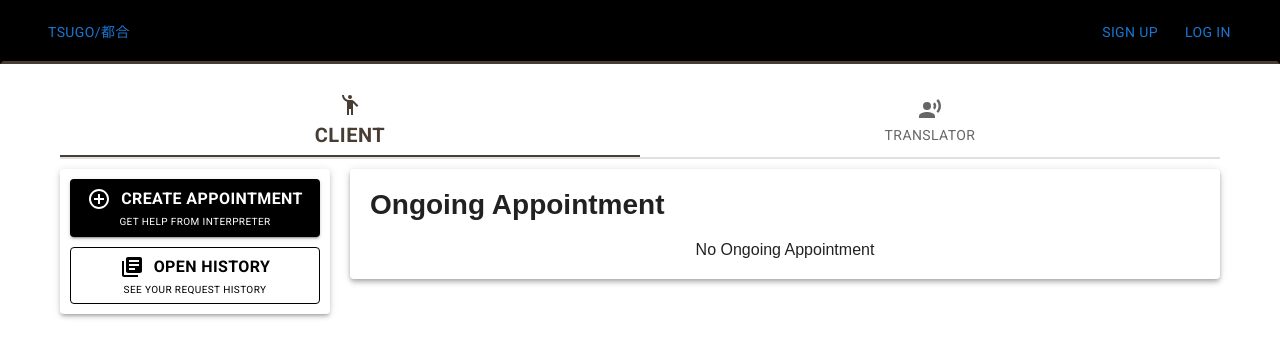
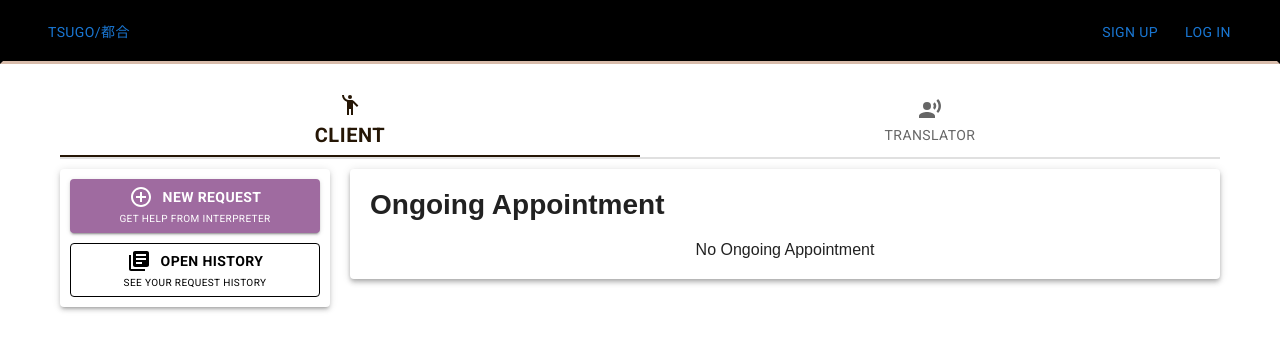
Before and after one commit to TSUGO-CORPORATED/tsugo-website, a Next.js app: page /dashboard in a window 1280 px wide. Shown: the top 358 px of the page. Built offline with nearby package versions, Linux system fonts and the light colour scheme; no server answers; sample sign-in values are in the browser's storage; a web font is replaced by a local one.

Commit message:
feat: add colors

```diff
--- a/src/app/dashboard/dashboard-card.tsx
+++ b/src/app/dashboard/dashboard-card.tsx
@@ -6,13 +6,12 @@ import { ContextVariables } from '../../context-variables';
 import Link from 'next/link';
 import axios from 'axios';
 import AppointmentBlock from '../global/appointment-block';
-import { buttonBlack, buttonWhite } from '@/muistyle';
+import { colorOffDark, colorOffLight, colorOffMid, buttonOffDark, buttonOffLight, buttonOffMid, buttonBlack, buttonWhite } from '@/muistyle';
 
 // IMPORT FROM MUI
 import Tabs from '@mui/material/Tabs';
 import Tab from '@mui/material/Tab';
 import Box from '@mui/material/Box';
-import Typography from '@mui/material/Typography';
 import EmojiPeopleIcon from '@mui/icons-material/EmojiPeople';
 import RecordVoiceOverIcon from '@mui/icons-material/RecordVoiceOver';
 import Button from '@mui/material/Button';
@@ -98,16 +97,13 @@ export default function DashboardCard(): JSX.Element {
                     variant='fullWidth'
                     TabIndicatorProps={{
                         sx: {
-                            bgcolor: '#483c33',
+                            bgcolor: colorOffDark,
                             // height: "10px",
                         }
                     }}
                     sx={{
-                        '.MuiTab-textColorPrimary': {
-                            // fontSize: 20,
-                        },
                         ".MuiTab-root.Mui-selected": {
-                            color: '#483c33',
+                            color: colorOffDark,
                             // backgroundColor: '#f3f3f3',
                             fontWeight: 'bold',
                             fontSize: 20,
@@ -124,10 +120,10 @@ export default function DashboardCard(): JSX.Element {
                         {tabValue === 0 && (
                             <>
                                 <Link href="/add-request" className='dashboard__card__role-content__button-column__link'>
-                                    <Button variant='contained' sx={buttonBlack} size='medium' className='dashboard__card__role-content__button-column__link__button'>
+                                    <Button variant='contained' sx={buttonOffMid} size='medium' className='dashboard__card__role-content__button-column__link__button'>
                                         <div className="dashboard__card__role-content__button-column__link__button__title">
                                             <AddCircleOutlineIcon />
-                                            <p>Create Appointment</p>
+                                            <p>New Request</p>
                                         </div>
                                         <p className="dashboard__card__role-content__button-column__link__button__desc">Get help from interpreter</p>
                                     </Button>
--- a/src/app/global/appointment-block.tsx
+++ b/src/app/global/appointment-block.tsx
@@ -31,12 +31,11 @@ export default function AppointmentBlock({appointment}: {appointment: Appointmen
                 const tempDateTime = appointment.appointmentDateTime;
                 // console.log(tempDateTime)
                 const dateObject = new Date(tempDateTime)
-                const convertedDateTime = tempDateTime ?format(dateObject, "EEE, dd MMM yy HH:mm") : null;
+                const convertedDateTime = tempDateTime ?format(dateObject, "EEE, dd MMM yy") : null;
 
                 return (
                     <div key={index} className='appointment-block'>
                         <Paper elevation={2}>
-                            {/* <Box sx={{ flexGrow: 1 }}> */}
                             <Grid container spacing={1}>
                                 <Grid xs={6}>
                                     <div className='appointment-block__info__row__piece'>
@@ -71,23 +70,24 @@ export default function AppointmentBlock({appointment}: {appointment: Appointmen
                                 <Grid xs={12}>
                                     <div className='appointment-block__info__row__piece'>
                                         <label className='appointment-block__info__row__piece__label'>Location:</label>
-                                            <p className='appointment-block__info__row__piece__data'>{appointment.locationName}</p>
+                                        <p className='appointment-block__info__row__piece__data'>{appointment.locationName ? appointment.locationName : '-' }</p>
                                     </div>
                                 </Grid>
                                 <Grid xs={12}>
+                                    <div className="appointment-block__detail">
                                         <Link href={{
                                             pathname: '/appointment-detail',
                                             query: {appointmentId: appointment.id}
-                                        }} className="appointment-block__detail-link">
-                                            <Button variant='contained' sx={buttonBlack} size='small' className="appointment-block__detail-link__button">
-                                                <div className="appointment-block__detail-link__button__text">
+                                        }} className="appointment-block__detail__link">
+                                            <Button variant='contained' sx={buttonBlack} size='small' className="appointment-block__detail__link__button">
+                                                <div className="appointment-block__detail__link__button__text">
                                                     <p>See details</p>
                                                 </div>
                                             </Button>
                                         </Link>
+                                    </div>
                                 </Grid>
                             </Grid>
-                            {/* </Box> */}
                         </Paper>
                     </div>
                 )
--- a/src/app/navbar.tsx
+++ b/src/app/navbar.tsx
@@ -215,12 +215,11 @@ export default function Navbar() {
                                         <div className='navbar__cont__right__sign-out-window__description'>Are you sure you want to log-out?</div>
                                         <div className='navbar__cont__right__sign-out-window__button'>
                                             <Button variant='outlined' onClick={signOutWindowHandleClose} sx={buttonWhite}>Cancel</Button>
-                                            <Button variant='contained' onClick={userSignOut} sx={buttonRed}>Confirm log-out</Button>
+                                            <Button variant='contained' onClick={userSignOut} sx={buttonRed}>Confirm</Button>
                                         </div>
                                     </Box>
                                 </Modal>
                             </div>
-                            {/* <Button variant='contained' onClick={userSignOut} sx={buttonRed}>Confirm log-out</Button> */}
                         </>
                     )}
                 </div>
--- a/src/css/_dashboard.scss
+++ b/src/css/_dashboard.scss
@@ -65,7 +65,7 @@
               gap: 10px;
               font-weight: bold;
               // height: 100%;
-              font-size: 16px;
+              font-size: 14px;
             }
 
             &__desc {
--- a/src/css/_navbar.scss
+++ b/src/css/_navbar.scss
@@ -11,7 +11,7 @@
     // padding-top: 12px;
     // border-bottom-width: 0;
     border-style: solid;
-    border-bottom-color: $color-off-dark;
+    border-bottom-color: $color-off-light;
     // box-sizing: border-box;
 
     background-color: black;
@@ -129,6 +129,8 @@
             &__sign-out-window {
                 @include flexCenter(column);
                 gap: 15px;
+                width: 300px;
+                height: 150px;
 
                 &__title {
                     @include flexCenter(row);
--- a/src/css/_variables.scss
+++ b/src/css/_variables.scss
@@ -3,8 +3,9 @@ $color-light-grey: #f3f3f3;
 $color-medium-grey: #cfcfcf;
 $color-dark-grey: #9c9b9b;
 $color-black: #000000;
-$color-off-dark: #483c33;
-$color-off-light: #ffecd3;
+$color-off-dark: #251605;
+$color-off-mid: #9F6BA0;
+$color-off-light: #D8BCAB;
 
 
 $color-button-white: (
--- a/src/css/styles.css
+++ b/src/css/styles.css
@@ -175,7 +175,7 @@
   flex-direction: row;
   gap: 10px;
   font-weight: bold;
-  font-size: 16px;
+  font-size: 14px;
 }
 .dashboard__card__role-content__button-column__link__button__desc {
   font-size: 10px;
@@ -508,8 +508,12 @@
 .appointment-block__info__row__piece__label {
   font-weight: bold;
   margin-right: 5px;
+  font-size: 16px;
 }
-.appointment-block__detail-link {
+.appointment-block__info__row__piece__data {
+  font-size: 14px;
+}
+.appointment-block__detail {
   display: flex;
   justify-content: center;
   align-items: center;
@@ -517,9 +521,7 @@
   justify-content: flex-end;
   padding-bottom: 5px;
   padding-right: 5px;
-  text-decoration: none;
 }
-
 .history {
   display: flex;
   justify-content: center;
@@ -810,7 +812,7 @@
 }
 .navbar {
   border-style: solid;
-  border-bottom-color: #483c33;
+  border-bottom-color: #D8BCAB;
   background-color: black;
   position: fixed;
   width: 100%;
@@ -935,6 +937,8 @@
   align-items: center;
   flex-direction: column;
   gap: 15px;
+  width: 300px;
+  height: 150px;
 }
 .navbar__cont__right__sign-out-window__title {
   display: flex;
--- a/src/muistyle.ts
+++ b/src/muistyle.ts
@@ -1,3 +1,7 @@
+export const colorOffDark = '#251605';
+export const colorOffMid = '#9F6BA0';
+export const colorOffLight = '#D8BCAB';
+
 export const buttonWhite =  {
     color: 'black',
     backgroundColor: 'white',
@@ -7,7 +11,7 @@ export const buttonWhite =  {
         backgroundColor: '#cfcfcf',
         color:'white',
     },
-}
+};
 
 export const buttonBlack =  {
     color: 'white',
@@ -18,7 +22,7 @@ export const buttonBlack =  {
         backgroundColor: '#343434',
         color:'white',
     },
-}
+};
 
 export const buttonRed = {
     color: 'white',
@@ -29,7 +33,37 @@ export const buttonRed = {
         backgroundColor: '#ba000d',
         color:'white',
     },
-}
+};
 
-export const colorOffDark = '#483c33'
-export const colorOffLight = '#ffecd3'
+export const buttonOffDark = {
+    color: 'white',
+    backgroundColor: colorOffDark,
+    borderColor: 'black',
+    '&:hover': {
+        borderColor: 'white',
+        backgroundColor: '#343434',
+        color:'white',
+    },
+};
+
+export const buttonOffMid = {
+    color: 'white',
+    backgroundColor: colorOffMid,
+    borderColor: 'red',
+    '&:hover': {
+        borderColor: 'white',
+        backgroundColor: '#6a4b6c',
+        color:'white',
+    },
+};
+
+export const buttonOffLight = {
+    color: 'white',
+    backgroundColor: colorOffLight,
+    borderColor: 'red',
+    '&:hover': {
+        borderColor: 'white',
+        backgroundColor: '#a49083',
+        color:'white',
+    },
+};
```
Also changed, not shown: src/css/_appointment-block.scss (+18 -4 lines), 1 other file (tests, documents, lock files or other folders). Lines whose indentation alone changed are shown as unchanged.
